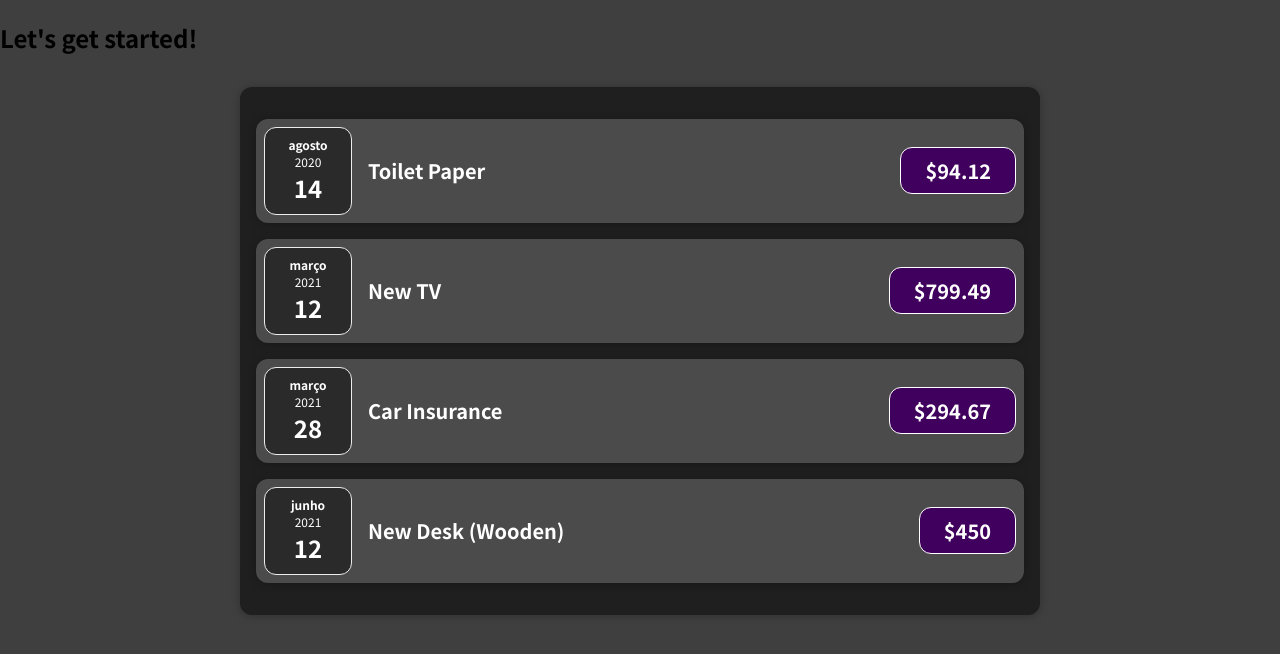
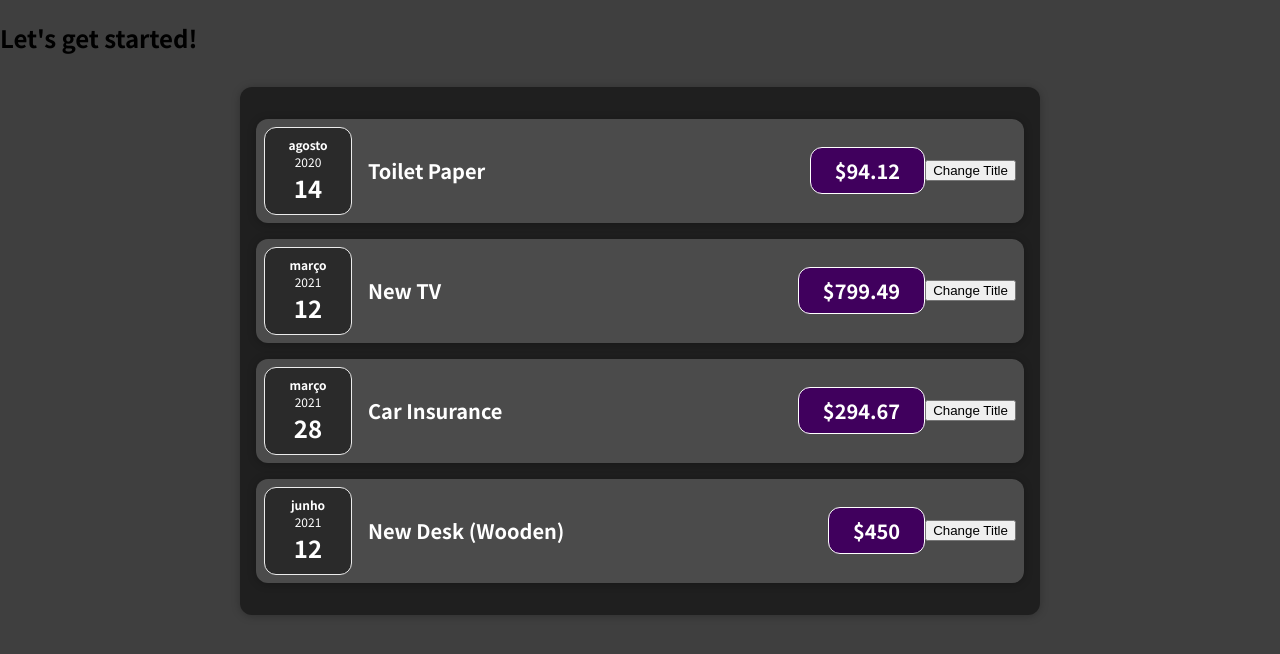
Before and after one commit to bqgama/max-js, a React (Create React App) app: page / in a window 1280 px wide. Shown: the top 654 px of the page. Built offline with nearby package versions, Linux system fonts and the light colour scheme.

Commit message:
feature: learning use states

```diff
--- a/src/components/Expenses/ExpenseItem.js
+++ b/src/components/Expenses/ExpenseItem.js
@@ -1,17 +1,24 @@
-import React from "react";
+import React, { useState } from "react";
 
 import ExpenseDate from './ExpenseDate';
 import Card from '../UI/Card';
 import './ExpenseItem.css'
 
 const ExpenseItem = (props) => {
+  const [title, setTitle] = useState(props.title);
+
+  const clickHandler = () => {
+    setTitle('Updated!');
+  };
+
   return (
     <Card className="expense-item">
       <ExpenseDate date={props.date} />
       <div className="expense-item__description">
-        <h2>{props.title}</h2>
+        <h2>{title}</h2>
         <div className="expense-item__price">${props.amount}</div>
       </div>
+      <button onClick={clickHandler}>Change Title</button>
     </Card>
   );
 }
```
